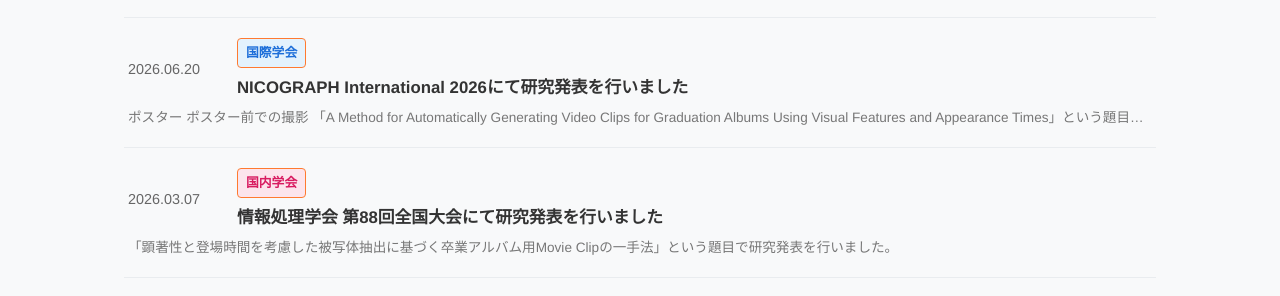
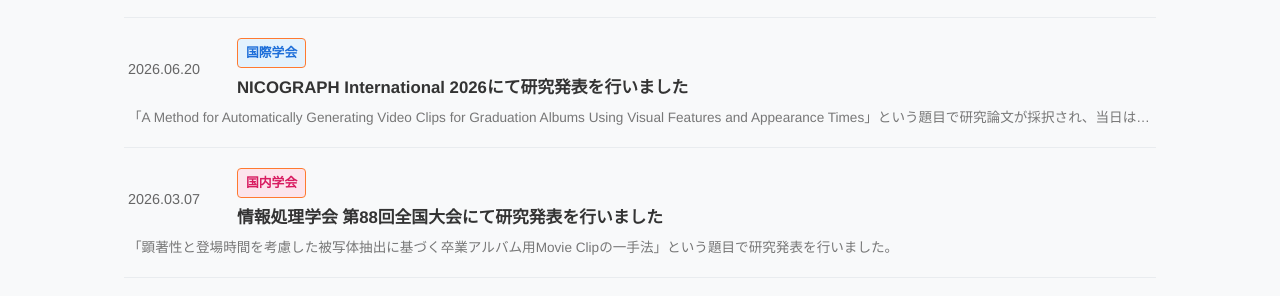
Before and after one commit to TomitaAkito/TomitaAkito.github.io, a Jekyll site: the page built from index.html, in a window 1280 px wide and 900 px high, scrolled down 726 px. Shown: the part 150-446 px from the top of the window. Built offline with Jekyll 4.4.1, drawn with Linux system fonts in a browser that asks for light colours.

Commit message:
NEWS：画像電子学会修正，プレビューの文章抽出修正

```diff
--- a/index.html
+++ b/index.html
@@ -38,14 +38,21 @@
             {% endif %}
           {% endif %}
 
-          <!-- ② MD側の「最初の1文（。または．まで）」を抽出するロジック -->
-          {% assign plain_text = post.content | strip_html | strip_newlines | strip %}
+          <!-- ② MD側の「最初の<p>タグ（本文の段落）」から1文を抽出するロジック -->
+          {% assign first_p = post.content | split: '<p>' | slice: 1 | first | split: '</p>' | first %}
+
+          <!-- キャプションを無視して純粋な本文を取得 -->
+          {% if first_p %}
+            {% assign plain_text = first_p | strip_html | strip_newlines | strip %}
+          {% else %}
+            {% assign plain_text = post.content | strip_html | strip_newlines | strip %}
+          {% endif %}
+
+          <!-- 「。」または「．」で区切って最初の1文だけにする -->
           {% assign first_sentence = plain_text | split: "。" | first | split: "．" | first %}
-
           {% if plain_text != first_sentence %}
             {% assign first_sentence = first_sentence | append: "。" %}
           {% endif %}
-
           <!-- ③ PCプレビュー用のデータを裏側に持たせる -->
           <div class="news-preview-data"
                data-image="{{ preview_img }}"
```
Also changed, not shown: _posts/2026-08-24-iieej-mcc2026.md (renamed from _posts/2026-08-24-iieej2026.md, +18 -0 lines), news.html (+11 -3 lines), 1 other file.
